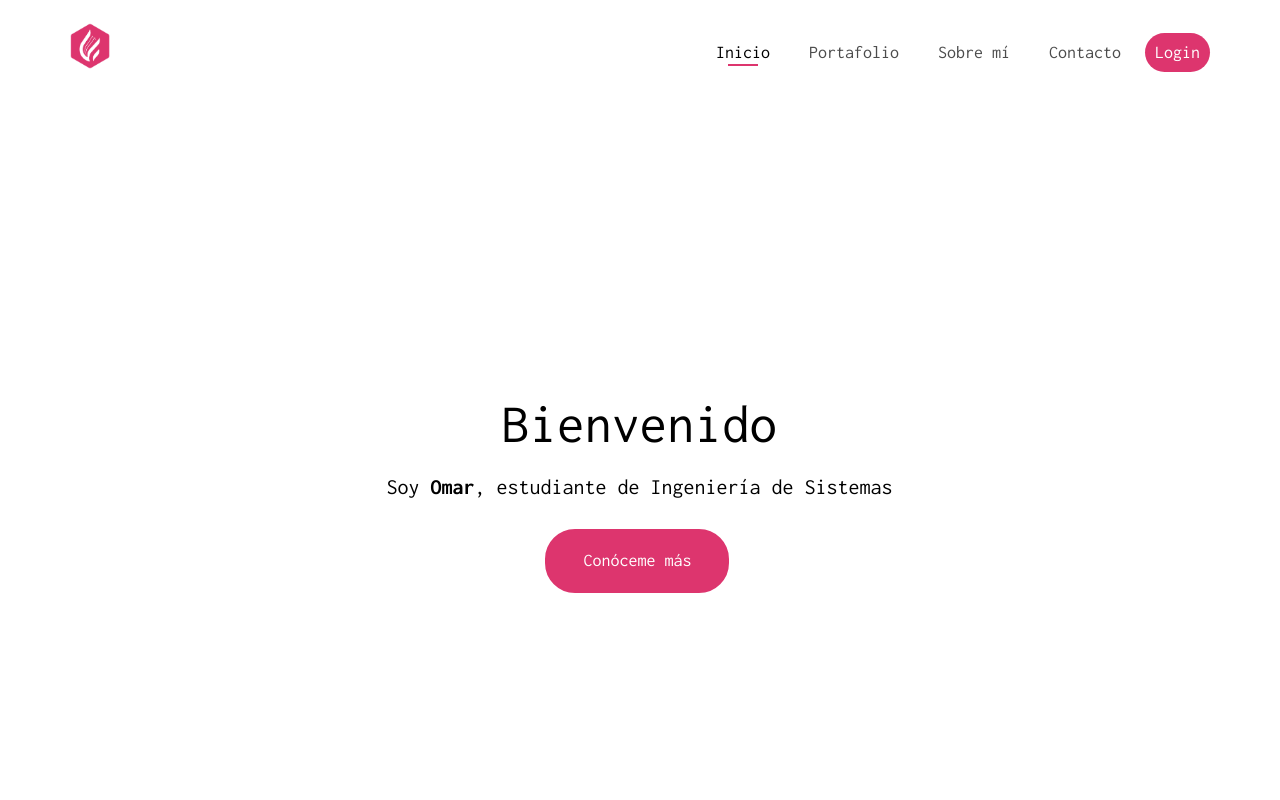
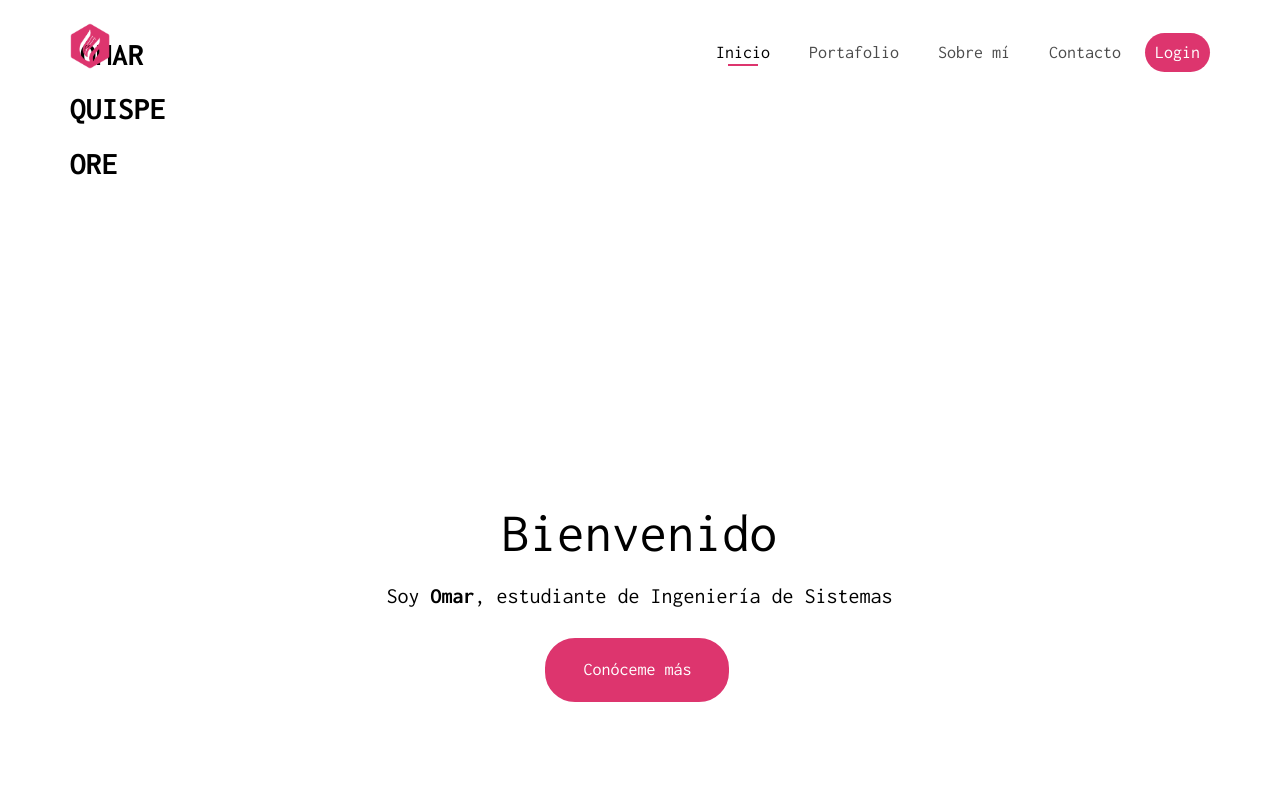
Before and after one commit to omarr01116/trabajo2, a plain HTML site: page index.html in a window 1280 px wide. Shown: the top 800 px of the page. Drawn offline with nearby package versions, Linux system fonts and the light colour scheme; a script that the page names is missing; files whose address does not match are found by name.

Commit message:
sdgrawdgqasereqgfeghfdrghrtsd

```diff
--- a/index.html
+++ b/index.html
@@ -53,7 +53,7 @@
         <div class="container">
           <div class="row">
             <div class="col-xs-2">
-              <div id="fh5co-logo"><a href="index.html"><img src="images/logoUPLA.png" alt="Logo"></a></div>
+              <div id="fh5co-logo"><a href="index.html"><img src="images/logoUPLA.png" alt="Logo">Omar Quispe Ore</a></div>
             </div>
             <div class="col-xs-10 text-right menu-1">
               <ul>
```
